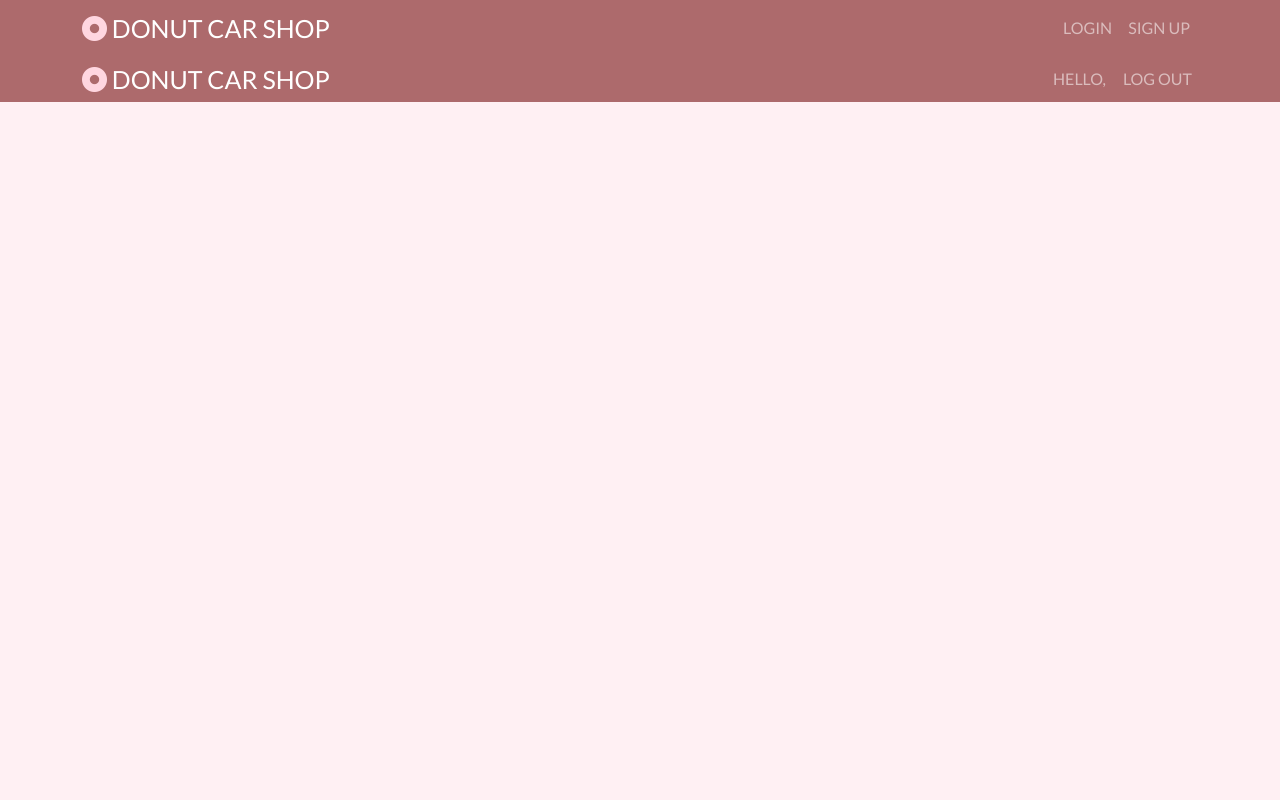
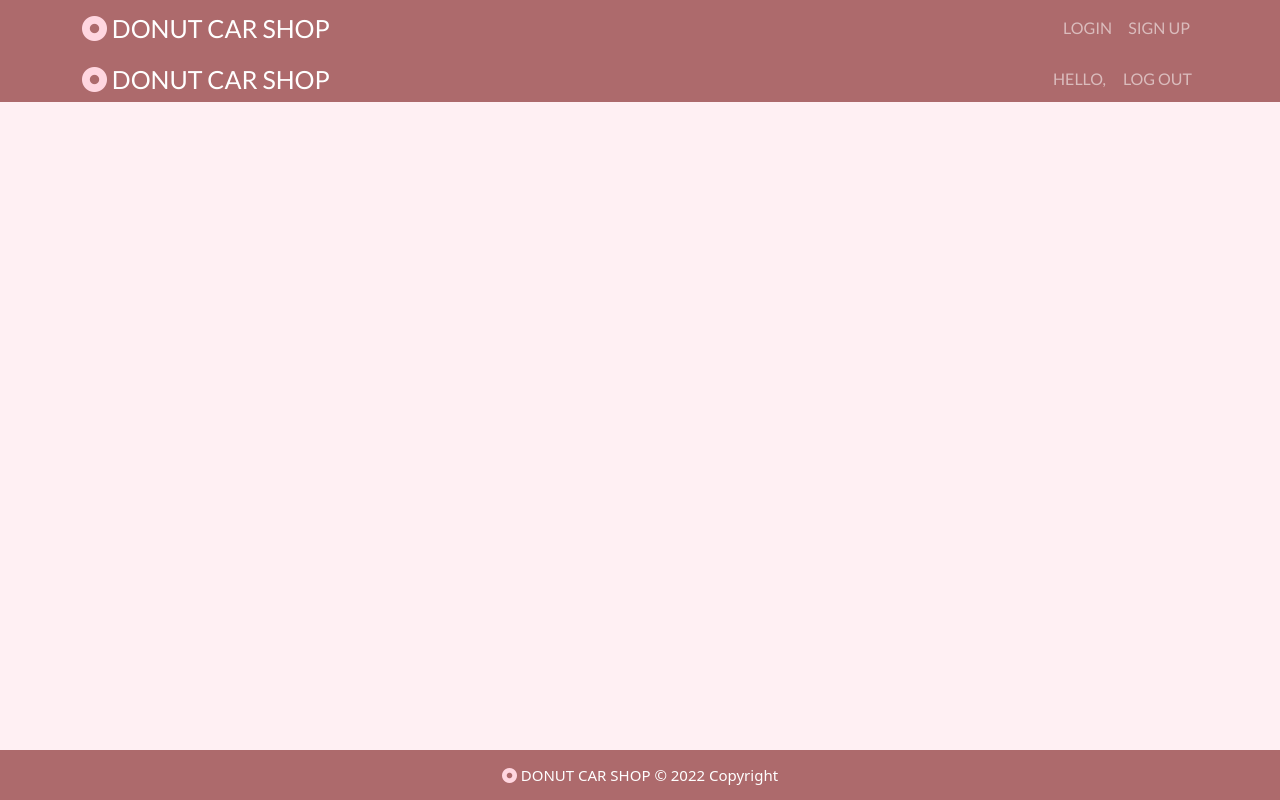
Before and after one commit to bethel-school-of-technology/team-manthano-frontend, a React (Create React App) app: page / in a window 1280 px wide. Built offline with nearby package versions, Linux system fonts and the light colour scheme; no server answers.

Commit message:
created footer component and added styling

```diff
--- a/src/App.js
+++ b/src/App.js
@@ -4,6 +4,7 @@ import { VehicleProvider } from './context/VehicleProvider';
 import { UserProvider } from './context/UserProvider';
 import LoggedOutNavbar from './components/LoggedOutNavbar';
 import LoggedInNavbar from './components/LoggedInNavbar';
+import Footer from './components/Footer';
 
 function App() {
   return (
@@ -11,6 +12,7 @@ function App() {
       <VehicleProvider>
        <LoggedOutNavbar />
        <LoggedInNavbar />
+       <Footer />
       </VehicleProvider>
     </UserProvider>
   );
--- /dev/null
+++ b/src/components/Footer.js
@@ -0,0 +1,19 @@
+import Container from 'react-bootstrap/Container';
+import styles from '../public/stylesheets/Navbar.module.css';
+
+const Footer = () => {
+
+    const year = new Date().getFullYear()
+
+    return (
+        <div className="footer-copyright text-center py-3">
+            <Container className={styles.footer} fluid>
+                <h1 className={styles.footer}><i className="bi bi-record-circle-fill" style={{ 'color': '#FFD6E0' }}></i> DONUT CAR SHOP
+                &copy; {year} Copyright
+                </h1>
+            </Container>
+        </div>
+    )
+}
+
+export default Footer;
--- a/src/components/LoggedOutNavbar.js
+++ b/src/components/LoggedOutNavbar.js
@@ -4,15 +4,17 @@ import styles from '../public/stylesheets/Navbar.module.css';
 const LoggedOutNavbar = () => {
 
     return (
+        <>
             <Navbar className={styles.navbar} expand="lg" variant="dark">
                 <Container>
-                <h1 className={styles.brand}><i className="bi bi-record-circle-fill" style={{'color': '#FFD6E0'}}></i> DONUT CAR SHOP</h1>
+                    <h1 className={styles.brand}><i className="bi bi-record-circle-fill" style={{ 'color': '#FFD6E0' }}></i> DONUT CAR SHOP</h1>
                     <Nav>
                         <Nav.Link href="/login">LOGIN</Nav.Link>
                         <Nav.Link href="/signup">SIGN UP</Nav.Link>
                     </Nav>
                 </Container>
             </Navbar>
+        </>
     )
 }
 
--- a/src/public/stylesheets/Navbar.module.css
+++ b/src/public/stylesheets/Navbar.module.css
@@ -10,7 +10,7 @@
     color: white;
 }
 
-.greeting{
+.greeting {
     display: block;
     margin-top: auto;
     margin-bottom: auto;
@@ -19,7 +19,7 @@
 }
 
 
-.user{
+.user {
     margin-top: auto;
     margin-bottom: auto;
     padding-left: 3px;
@@ -42,3 +42,15 @@
 .button:hover {
     color: rgba(255, 255, 255, 0.75);
 }
+
+.footer {
+    font-size: 15px;
+    color: white;
+    background-color: #AD6A6C;
+    margin: auto;
+    padding: 1rem;
+    position: fixed;
+    bottom: 0;
+    left: 0;
+    width: 100%;
+}
```
Lines whose indentation alone changed are shown as unchanged.
